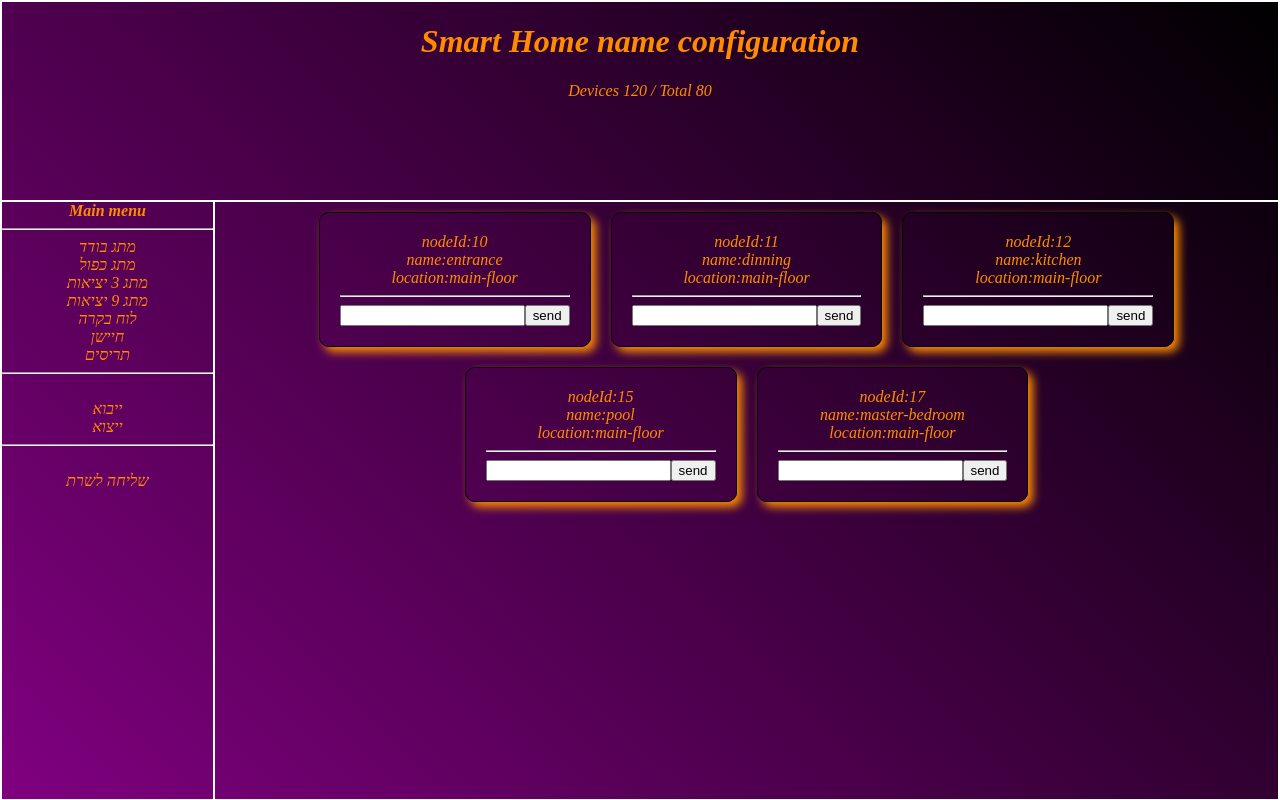
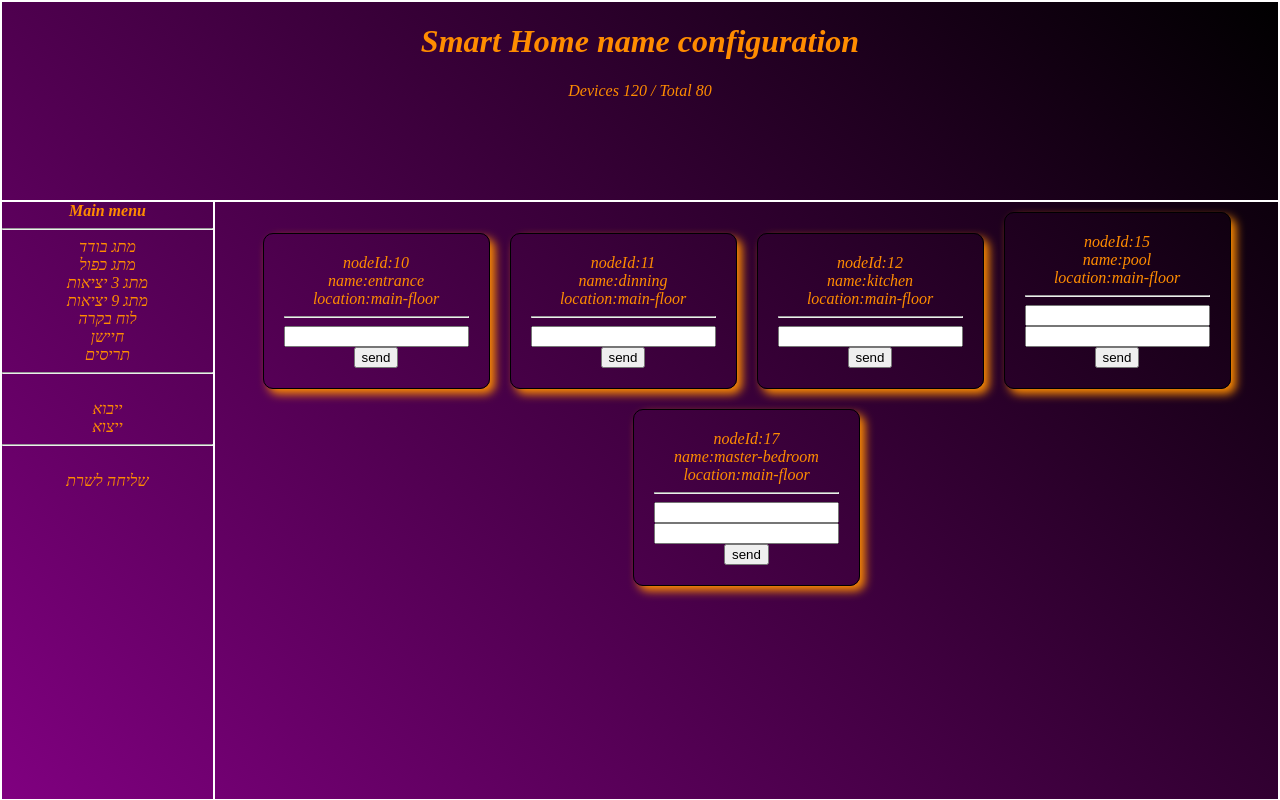
Before and after one commit to zeev-mindali/class-48, a React (Create React App) app in the folder react/react-is-easy/: page / in a window 1280 px wide. Shown: the top 800 px of the page. Built offline with nearby package versions, Linux system fonts and the light colour scheme.

Commit message:
react is easy with props

```diff
--- a/react/react-is-easy/src/Components/layout/MainPage/MainPage.tsx
+++ b/react/react-is-easy/src/Components/layout/MainPage/MainPage.tsx
@@ -20,19 +20,18 @@ function MainPage(): JSX.Element {
     //     {id: 6, name:"Simyon"},
     // ]
     let myDevice = [
-        {id:1, nodeId:10, name:"entrance", location:"main-floor"},
-        {id:2, nodeId:11, name:"dinning", location:"main-floor"},
-        {id:3, nodeId:12, name:"kitchen", location:"main-floor"},
-        {id:4, nodeId:15, name:"pool", location:"main-floor"},
-        {id:5, nodeId:17, name:"master-bedroom", location:"main-floor"},
+        {id:1, nodeId:10, name:"entrance", location:"main-floor",total:0},
+        {id:2, nodeId:11, name:"dinning", location:"main-floor",total:0},
+        {id:3, nodeId:12, name:"kitchen", location:"main-floor",total:0},
+        {id:4, nodeId:15, name:"pool", location:"main-floor",total:1},
+        {id:5, nodeId:17, name:"master-bedroom", location:"main-floor",total:1},
     ]
     return (
         <div className="MainPage">
             {/* <Gang1 nodeId={10} name={"entrance"} location={"main-floor"}/>
             <Gang1 nodeId={12} name={"dinning"} location={"main-floor"}/> */}
             {myDevice.map(item=><Gang1
-              key={item.id} nodeId={item.nodeId} name={item.name} location={item.location}
-            />)}
+                key={item.id} nodeId={item.nodeId} name={item.name} location={item.location} totalEpid={item.total}            />)}
         </div>
     );
 }
--- a/react/react-is-easy/src/Components/modules/gang1/gang1.tsx
+++ b/react/react-is-easy/src/Components/modules/gang1/gang1.tsx
@@ -4,6 +4,7 @@ interface Gang1Props {
     nodeId:number;
     name:String;
     location:String;
+    totalEpid:number;
 }
 
 function Gang1(props: Gang1Props): JSX.Element {
@@ -11,7 +12,8 @@ function Gang1(props: Gang1Props): JSX.Element {
     return (
         <div className="gang1 Box">
 			nodeId:{props.nodeId} <br/>name:{props.name} <br/>location:{props.location}<hr/>
-            <input type="text"/>
+            {[...Array(props.totalEpid)].map(index=><><input key={index} type="text"/><br/></>)}
+            <input type="text"/><br/>
             <input type="submit" value="send"/>
         </div>
     );
```
